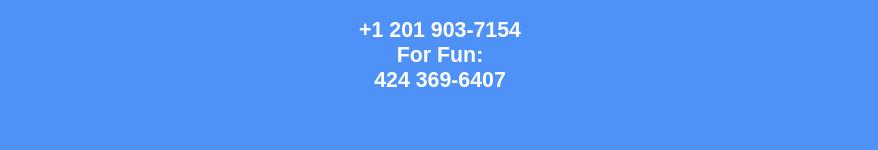
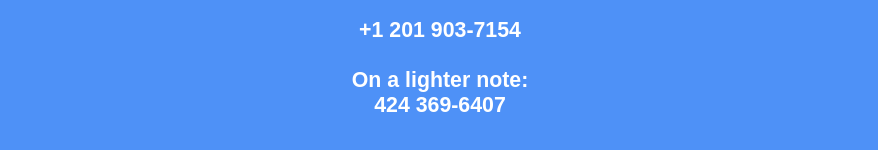
Before and after one commit to kev-th/Treat-Yo-Self, a website: page public/hello.html in a window 1280 px wide. Shown: the part 366-516 px from the top of the page, without its empty margins (200-1078 px from the left). Drawn offline with Linux system fonts and the light colour scheme; files that its build step writes are made by us from their sources.

```diff
--- a/public/hello.html
+++ b/public/hello.html
@@ -10,7 +10,7 @@
 <body>
     <h1>Treat Yo Self</h1>
     <p>We will help you find contact information of resources that can help with alcohol addiction, domestic violence and drug abuse. <br>Text us at: </p>
-    <p>+1 201 903-7154 <br> For Fun: <br> 424 369-6407</p>
+    <p>+1 201 903-7154 <br><br> On a lighter note: <br> 424 369-6407</p>
 
 </body>
 </html>
```
